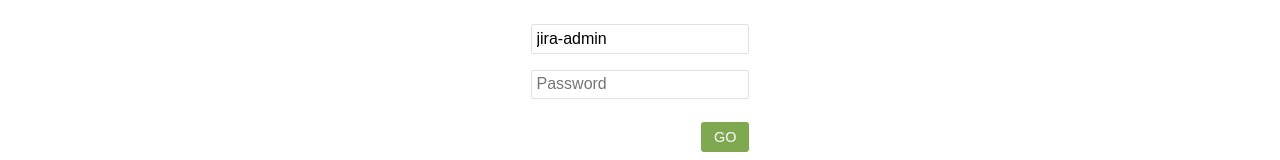
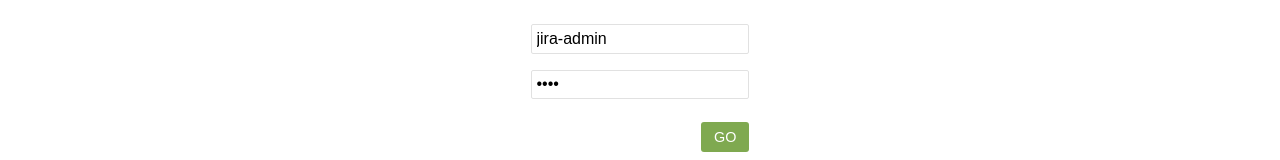
Before and after one commit to Lixpi/Lixpi-lists-web-UI, a React app: page / in a window 1280 px wide. Shown: the part 480-640 px from the top of the page. Built offline with nearby package versions, Linux system fonts and the light colour scheme.

Commit message:
login animation minor improvements

```diff
--- a/public/styles.css
+++ b/public/styles.css
@@ -62,26 +62,26 @@
   #login-page-container #logo-container {
     height: 50%;
     background: #7FA950;
-    -webkit-transition: all 0.3s cubic-bezier(0.585, -0.6, 0.43, 1.65);
-    -moz-transition: all 0.3s cubic-bezier(0.585, -0.6, 0.43, 1.65);
-    -ms-transition: all 0.3s cubic-bezier(0.585, -0.6, 0.43, 1.65);
-    -o-transition: all 0.3s cubic-bezier(0.585, -0.6, 0.43, 1.65);
-    transition: all 0.3s cubic-bezier(0.585, -0.6, 0.43, 1.65); }
+    -webkit-transition: all 1s cubic-bezier(0.585, -0.6, 0.43, 1.65);
+    -moz-transition: all 1s cubic-bezier(0.585, -0.6, 0.43, 1.65);
+    -ms-transition: all 1s cubic-bezier(0.585, -0.6, 0.43, 1.65);
+    -o-transition: all 1s cubic-bezier(0.585, -0.6, 0.43, 1.65);
+    transition: all 1s cubic-bezier(0.585, -0.6, 0.43, 1.65); }
     #login-page-container #logo-container img {
       margin: auto;
-      -webkit-transition: all 0.2s cubic-bezier(0.585, -0.6, 0.43, 1.65);
-      -moz-transition: all 0.2s cubic-bezier(0.585, -0.6, 0.43, 1.65);
-      -ms-transition: all 0.2s cubic-bezier(0.585, -0.6, 0.43, 1.65);
-      -o-transition: all 0.2s cubic-bezier(0.585, -0.6, 0.43, 1.65);
-      transition: all 0.2s cubic-bezier(0.585, -0.6, 0.43, 1.65); }
+      -webkit-transition: all 0.6s cubic-bezier(0.585, -0.6, 0.43, 1.65);
+      -moz-transition: all 0.6s cubic-bezier(0.585, -0.6, 0.43, 1.65);
+      -ms-transition: all 0.6s cubic-bezier(0.585, -0.6, 0.43, 1.65);
+      -o-transition: all 0.6s cubic-bezier(0.585, -0.6, 0.43, 1.65);
+      transition: all 0.6s cubic-bezier(0.585, -0.6, 0.43, 1.65); }
   #login-page-container #login-form-container {
     height: 50%; }
     #login-page-container #login-form-container form {
-      -webkit-transition: all 0.15s cubic-bezier(0.585, -0.6, 0.43, 1.65);
-      -moz-transition: all 0.15s cubic-bezier(0.585, -0.6, 0.43, 1.65);
-      -ms-transition: all 0.15s cubic-bezier(0.585, -0.6, 0.43, 1.65);
-      -o-transition: all 0.15s cubic-bezier(0.585, -0.6, 0.43, 1.65);
-      transition: all 0.15s cubic-bezier(0.585, -0.6, 0.43, 1.65);
+      -webkit-transition: all 0.45s cubic-bezier(0.585, -0.6, 0.43, 1.65);
+      -moz-transition: all 0.45s cubic-bezier(0.585, -0.6, 0.43, 1.65);
+      -ms-transition: all 0.45s cubic-bezier(0.585, -0.6, 0.43, 1.65);
+      -o-transition: all 0.45s cubic-bezier(0.585, -0.6, 0.43, 1.65);
+      transition: all 0.45s cubic-bezier(0.585, -0.6, 0.43, 1.65);
       box-sizing: border-box;
       max-width: 600px;
       height: 100%;
--- a/src/app.js
+++ b/src/app.js
@@ -9,7 +9,7 @@
 
 
 const currentKey = location.pathname.split('/')[1] || '/'
-const timeout = { enter: 300, exit: 300 }
+const timeout = { enter: 200, exit: 1000 }
 
 console.log('currentKey');
 console.log(currentKey);
--- a/src/components/LoginForm.js
+++ b/src/components/LoginForm.js
@@ -29,7 +29,7 @@
                  <form className="store-selector  d-flex flex-column" onSubmit={this.goToStore}>
                      <h2>Who are you?</h2>
                      <input type="text" required placeholder="Username" defaultValue="jira-admin" ref={this.loginName} />
-                     <input type="password" required placeholder="Password" defaultValue="" ref={this.loginPassword} />
+                     <input type="password" required placeholder="Password" defaultValue="asdf" ref={this.loginPassword} />
                      <div className=" d-flex justify-content-end">
                         <button className="" type="submit">Go</button>
                      </div>
--- a/src/scss/components/_login-page.scss
+++ b/src/scss/components/_login-page.scss
@@ -37,29 +37,29 @@
         height: 50%;
         // min-height: 150px;
         background: #7FA950;
-        -webkit-transition: all .3s cubic-bezier(0.585,-.6,.43,1.65);
-        -moz-transition: all .3s cubic-bezier(0.585,-.6,.43,1.65);
-        -ms-transition: all .3s cubic-bezier(0.585,-.6,.43,1.65);
-        -o-transition: all .3s cubic-bezier(0.585,-.6,.43,1.65);
-        transition: all .3s cubic-bezier(0.585,-.6,.43,1.65);
+        -webkit-transition: all 1s cubic-bezier(0.585,-.6,.43,1.65);
+        -moz-transition: all 1s cubic-bezier(0.585,-.6,.43,1.65);
+        -ms-transition: all 1s cubic-bezier(0.585,-.6,.43,1.65);
+        -o-transition: all 1s cubic-bezier(0.585,-.6,.43,1.65);
+        transition: all 1s cubic-bezier(0.585,-.6,.43,1.65);
         img {
             margin: auto;
-            -webkit-transition: all .200s cubic-bezier(0.585,-.6,.43,1.65);
-            -moz-transition: all .200s cubic-bezier(0.585,-.6,.43,1.65);
-            -ms-transition: all .200s cubic-bezier(0.585,-.6,.43,1.65);
-            -o-transition: all .200s cubic-bezier(0.585,-.6,.43,1.65);
-            transition: all .200s cubic-bezier(0.585,-.6,.43,1.65);
+            -webkit-transition: all .600s cubic-bezier(0.585,-.6,.43,1.65);
+            -moz-transition: all .600s cubic-bezier(0.585,-.6,.43,1.65);
+            -ms-transition: all .600s cubic-bezier(0.585,-.6,.43,1.65);
+            -o-transition: all .600s cubic-bezier(0.585,-.6,.43,1.65);
+            transition: all .600s cubic-bezier(0.585,-.6,.43,1.65);
         }
     }
     #login-form-container {
 
         height: 50%;
         form {
-            -webkit-transition: all .150s cubic-bezier(0.585,-.6,.43,1.65);
-            -moz-transition: all .150s cubic-bezier(0.585,-.6,.43,1.65);
-            -ms-transition: all .150s cubic-bezier(0.585,-.6,.43,1.65);
-            -o-transition: all .150s cubic-bezier(0.585,-.6,.43,1.65);
-            transition: all .150s cubic-bezier(0.585,-.6,.43,1.65);
+            -webkit-transition: all .450s cubic-bezier(0.585,-.6,.43,1.65);
+            -moz-transition: all .450s cubic-bezier(0.585,-.6,.43,1.65);
+            -ms-transition: all .450s cubic-bezier(0.585,-.6,.43,1.65);
+            -o-transition: all .450s cubic-bezier(0.585,-.6,.43,1.65);
+            transition: all .450s cubic-bezier(0.585,-.6,.43,1.65);
             box-sizing: border-box;
             max-width: 600px;
             height: 100%;
```
Also changed, not shown: public/scripts.js.
